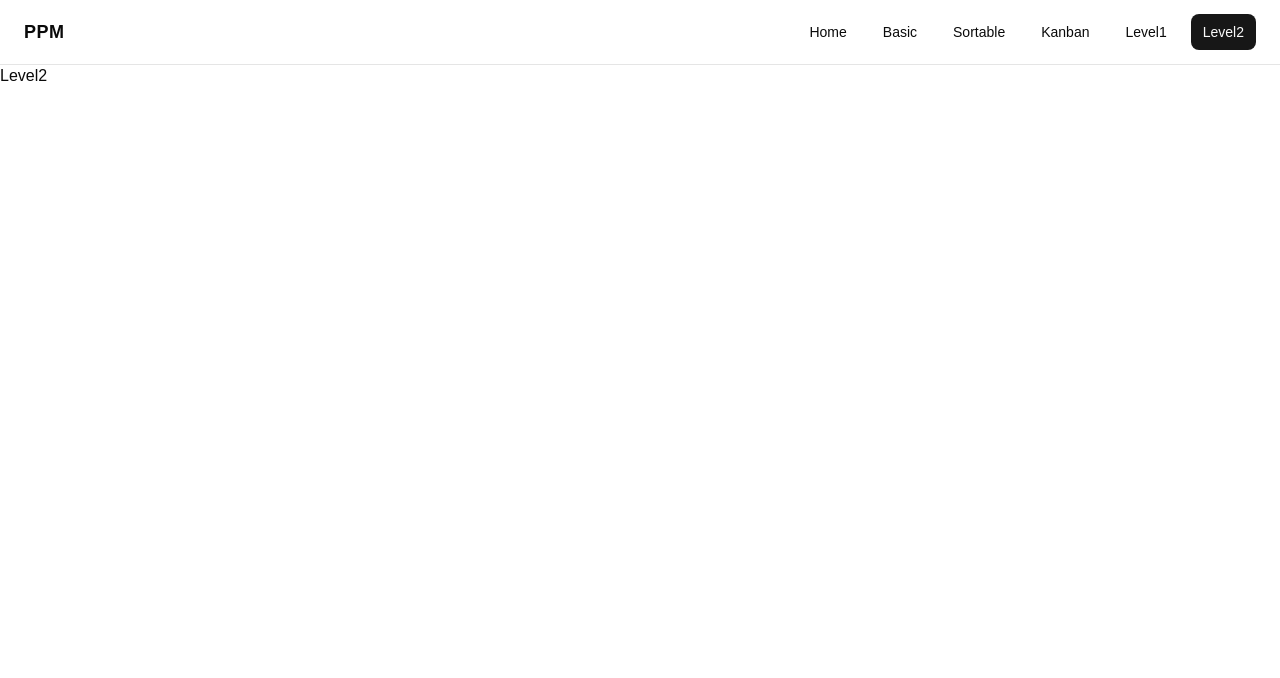
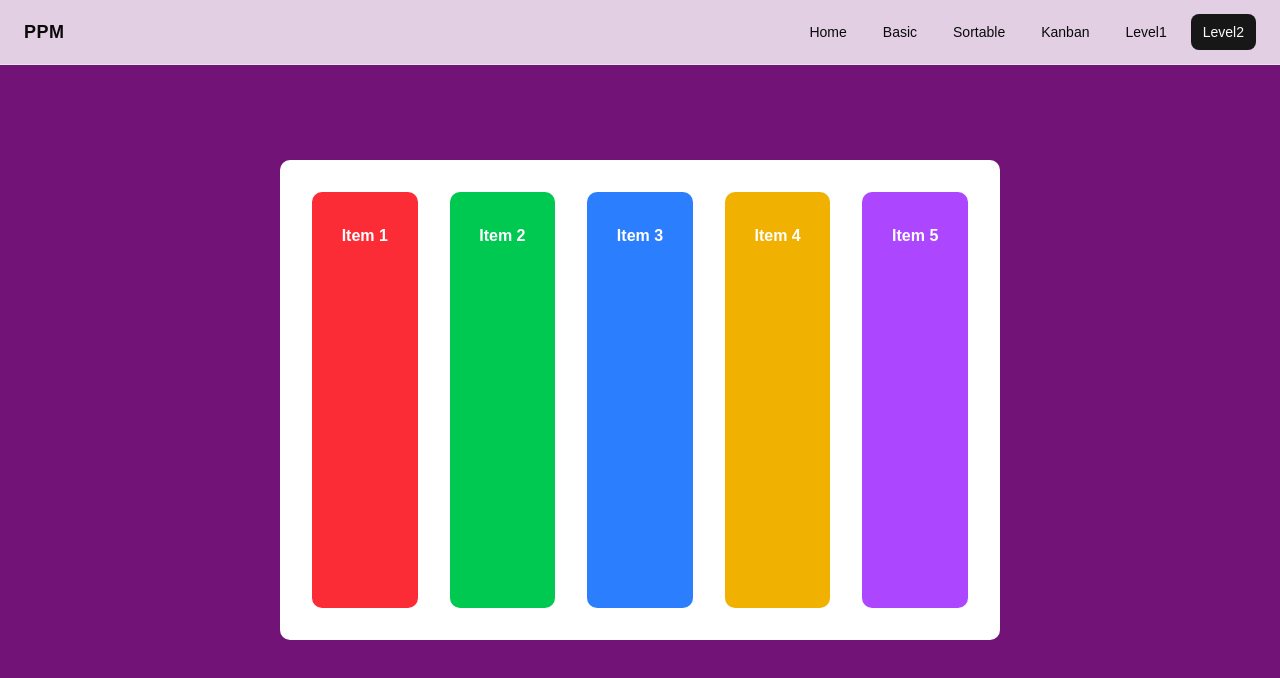
Before and after one commit to PrithiviPM2580/frontend-labs, a React (Vite) app in the folder dnd-react/: page /level2 in a window 1280 px wide. Shown: the top 678 px of the page. Built offline with nearby package versions, Linux system fonts and the light colour scheme.

Commit message:
feat: implement Level2 page with drag-and-drop functionality; add DragAndDrop and Sortable components

```diff
--- a/dnd-react/src/pages/Level2.tsx
+++ b/dnd-react/src/pages/Level2.tsx
@@ -1,5 +1,76 @@
+import { DRAGABBLE_ITEMS, type DraggableItem } from "@/constants";
+import { cn } from "@/lib/utils";
+import { closestCenter, DndContext, type DragEndEvent } from "@dnd-kit/core";
+import {
+  arrayMove,
+  horizontalListSortingStrategy,
+  SortableContext,
+  useSortable,
+} from "@dnd-kit/sortable";
+import { CSS } from "@dnd-kit/utilities";
+import { useState } from "react";
+
 const Level2 = () => {
-  return <div>Level2</div>;
+  return (
+    <div className="absolute top-0 left-0  w-full bg-fuchsia-900 h-svh flex items-center justify-center overflow-hidden">
+      <DragAndDrop />
+    </div>
+  );
 };
 
+function DragAndDrop() {
+  const [items, setItems] = useState<DraggableItem[]>(DRAGABBLE_ITEMS);
+  function handleDragEnd(event: DragEndEvent) {
+    const { active, over } = event;
+
+    if (!over) return;
+
+    if (active.id !== over.id) {
+      setItems((prevItems) => {
+        const oldIndex = prevItems.findIndex((item) => item.id === active.id);
+        const newIndex = prevItems.findIndex((item) => item.id === over.id);
+
+        if (oldIndex < 0 || newIndex < 0) return prevItems;
+
+        return arrayMove(items, oldIndex, newIndex);
+      });
+    }
+  }
+  return (
+    <div className="w-180 h-120 bg-white flex  gap-8 items-center justify-between p-8 rounded-lg">
+      <DndContext collisionDetection={closestCenter} onDragEnd={handleDragEnd}>
+        <SortableContext items={items} strategy={horizontalListSortingStrategy}>
+          {items.map((item) => (
+            <Sortable key={item.id} item={item} />
+          ))}
+        </SortableContext>
+      </DndContext>
+    </div>
+  );
+}
+
+function Sortable({ item }: { item: DraggableItem }) {
+  const { setNodeRef, listeners, attributes, transform, transition } =
+    useSortable({ id: item.id });
+
+  const style = {
+    transform: CSS.Transform.toString(transform),
+    transition,
+  };
+  return (
+    <div
+      ref={setNodeRef}
+      {...listeners}
+      {...attributes}
+      style={style}
+      className={cn(
+        "h-full w-full py-8 rounded-lg text-center text-white font-bold text-base cursor-grab active:cursor-grabbing",
+        item.color,
+      )}
+    >
+      {item.content}
+    </div>
+  );
+}
+
 export default Level2;
```
